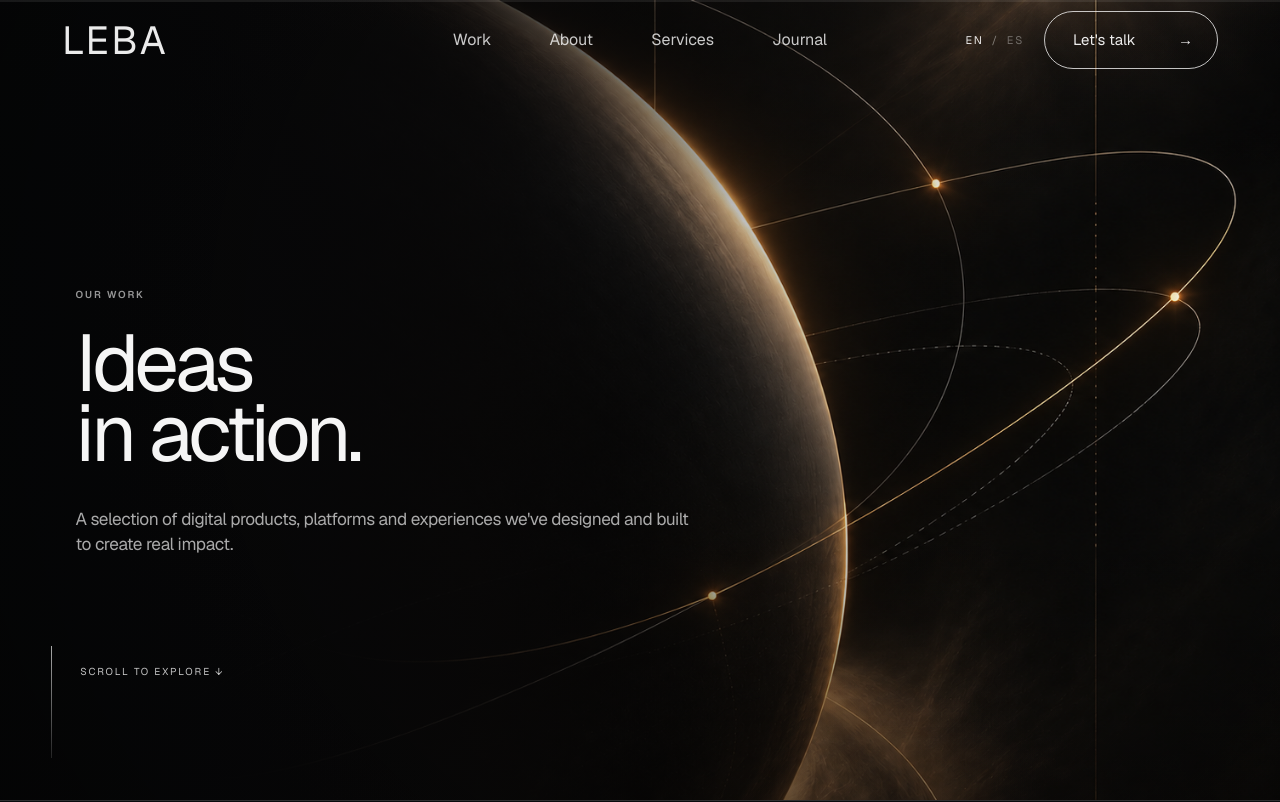
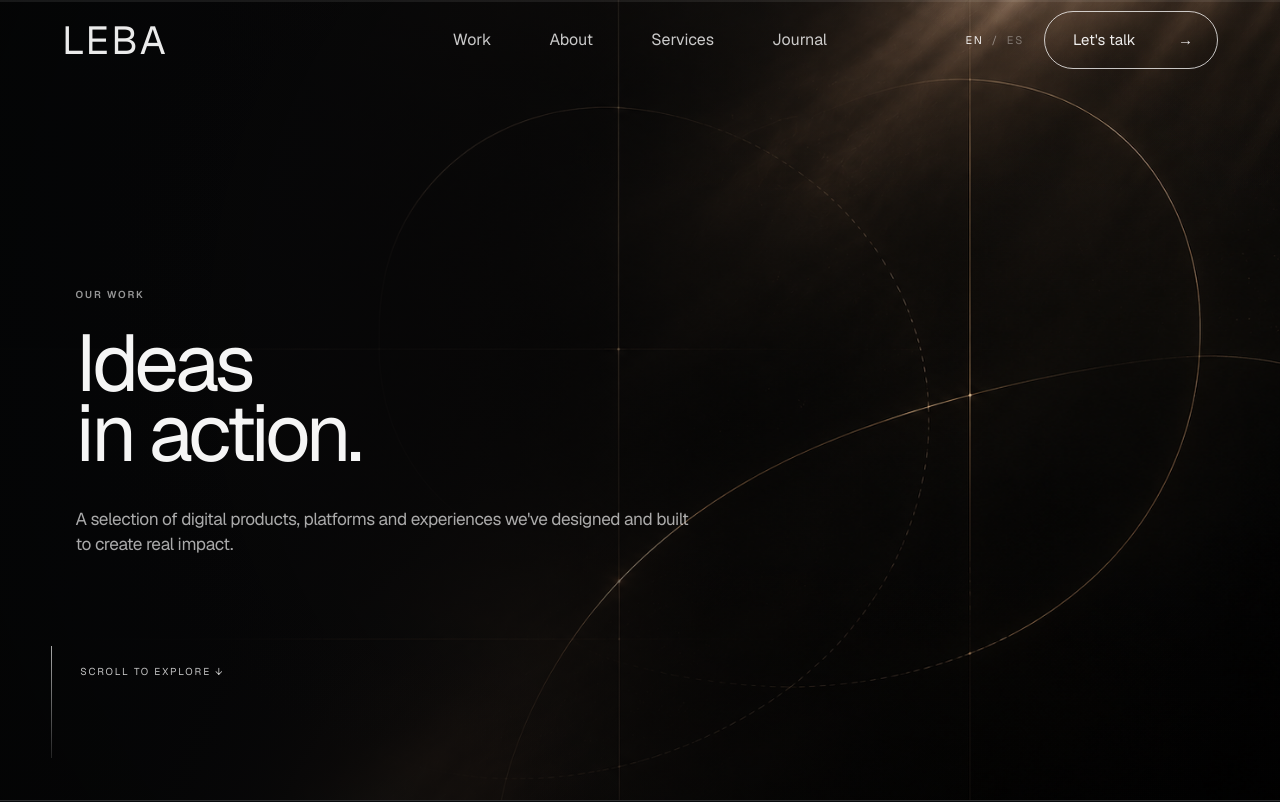
Before and after one commit to NicolasLlanos8799/weareleba, a Next.js app: page /work in a window 1280 px wide. Shown: the top 802 px of the page. Built offline with nearby package versions, Linux system fonts and the light colour scheme.

Commit message:
Update hero image source in WorkHeroVisual component

```diff
--- a/components/sections/WorkPortfolio.tsx
+++ b/components/sections/WorkPortfolio.tsx
@@ -56,7 +56,7 @@ function WorkHeroVisual() {
       <picture className={styles.heroPicture}>
         <source media="(max-width: 800px)" srcSet="/assets/portadaworksphones.png" />
         <img
-          src="/assets/portadaworks.png"
+          src="/assets/portadaworks2.png"
           alt=""
           className={styles.heroImage}
           fetchPriority="high"
```
